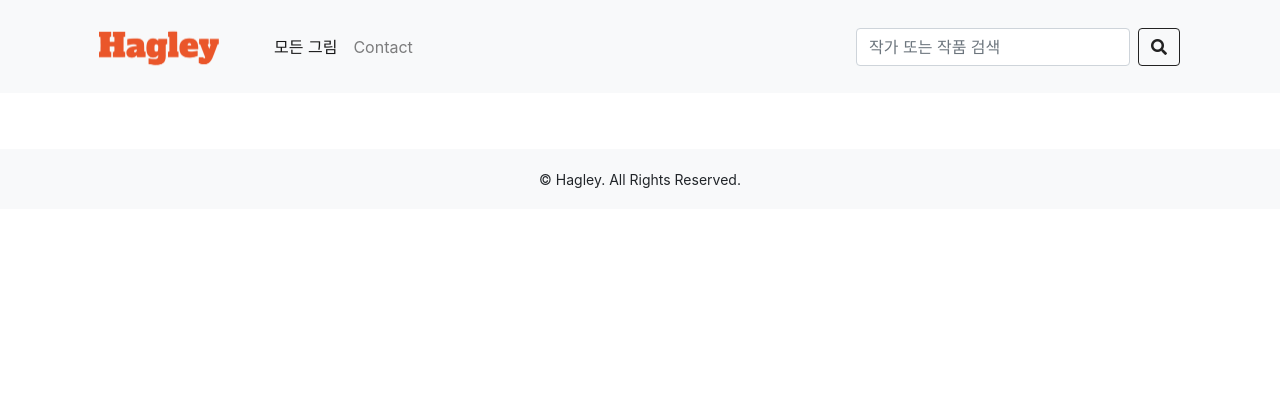
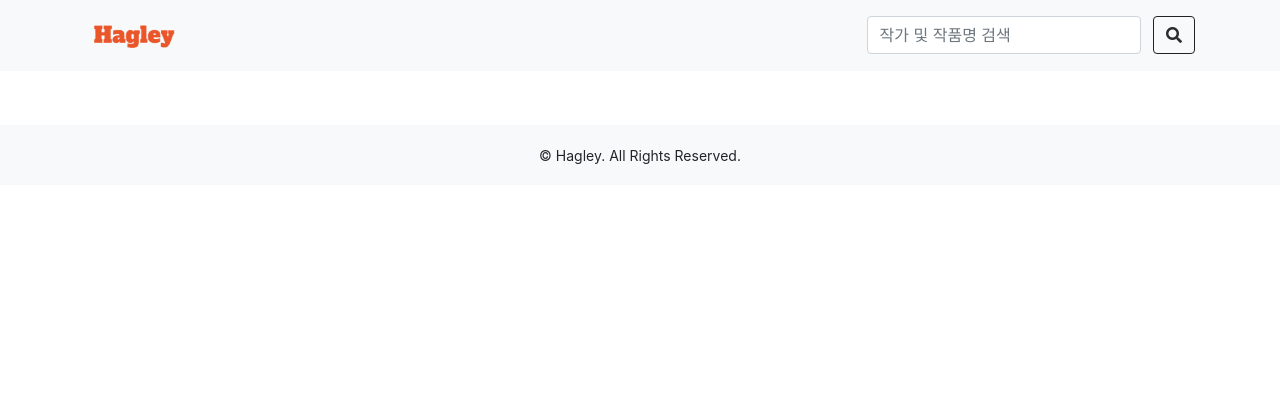
Before and after one commit to SJGeeKo/project_hg, a Django app: template shop/templates/shop/paintings.html in a window 1280 px wide. Shown: the top 420 px of the page. Run offline with Django 3.2, Linux system fonts and the light colour scheme; the template is opened without the code that fills it, so the values that code supplies are empty; some libraries are stand-ins or nearby versions.

Commit message:
Navbar 디자인/기능 변경, header 삭제, 각종 요소들 배치 변경, 판매문의 및 상품정보 Email 제대로 동작하도록 변경

```diff
--- a/config/settings/base.py
+++ b/config/settings/base.py
@@ -149,7 +149,11 @@ MEDIA_URL = '/media/'
 MEDIA_ROOT = os.path.join(BASE_DIR, 'media')
 
 # Email Settings
-EMAIL_BACKEND = 'django.core.mail.backends.console.EmailBackend'
+EMAIL_HOST = 'smtp.mailgun.org'
+EMAIL_PORT = 587
+EMAIL_HOST_USER = 'postmaster@hagley.co.kr'
+EMAIL_HOST_PASSWORD = get_secret("EMAIL_HOST_PASSWORD")
+EMAIL_USE_TLS = True
 
 # Crispy Form
 CRISPY_TEMPLATE_PACK = 'bootstrap4'
--- a/config/static/css/custom.css
+++ b/config/static/css/custom.css
@@ -1,11 +1,14 @@
-/***** Base ****/
-.fixed_nav_pad {
-    padding-top: 115.25px;
-}
-
 /**** Navbar ****/
 .navbar {
     margin-bottom: 20px;
+}
+
+.my-navbar {
+    transition: top 0.3s;
+}
+
+.brand-logo {
+    width: 100px;
 }
 
 .btn-outline-success {
@@ -26,6 +29,78 @@
     margin-left: 15px;
 }
 
+#navbar-search-modal {
+    width: 100%;
+}
+
+#navbar-search-modal .modal-dialog {
+    margin: 60px 0 0 0;
+    padding-bottom: 0;
+}
+
+#navbar-search-modal .modal-content {
+    border: none;
+    border-radius: 0;
+    height: 46px;
+}
+
+#navbar-search-modal .modal-body {
+    padding: 0;
+    border-bottom: 0;
+}
+
+#navbar-search-modal input,
+#navbar-search-modal .input-group-addon {
+    border-radius: 0;
+}
+
+#navbar-search-modal .btn-search {
+    height: 46px;
+    width: 50px;
+    padding: 0.5em;
+    border-radius: 0;
+}
+
+#navbar-search-modal .btn,
+#navbar-search-modal input {
+    border: none;
+    color: #246A73;
+}
+
+#navbar-search-modal input {
+    background-color: #F0F0F0;
+}
+
+#navbar-search-modal .btn {
+    background-color: #E1E1E1;
+}
+
+.arrow-up {
+    width: 0;
+    height: 0;
+    margin-left: 0%;
+    margin-top: -6px;
+    border-left: 6px solid transparent;
+    border-right: 6px solid transparent;
+    border-bottom: 6px solid #E1E1E1;
+}
+
+.form-control-lg {
+    height: 46px !important;
+}
+
+.fa-search {
+    color: #2C2C2C !important;
+}
+
+#search-form-xs {
+    display: none;
+}
+
+#search-form-lg {
+    display: block;
+}
+
 /**** Footer ****/
 .footer {
     margin-top: 10px;
--- a/config/templates/base.html
+++ b/config/templates/base.html
@@ -13,9 +13,8 @@
     <title>{% block title %}{% endblock %}</title>
 </head>
 <body>
-    {% include "header.html" %}
     {% include "navbar.html" %}
-    <div class="container fixed_nav_pad">
+    <div class="container">
         {% block content %}
         {% endblock %}
     </div>
@@ -28,5 +27,17 @@
     <script src="{% static 'assets/js/slick.min.js' %}"></script>
     {% block js %}
     {% endblock %}
+    <script>
+        var prevScrollpos = window.pageYOffset;
+        window.onscroll = function() {
+            var currentScrollPos = window.pageYOffset;
+            if (prevScrollpos > currentScrollPos) {
+            document.getElementById("navbar").style.top = "0";
+            } else {
+            document.getElementById("navbar").style.top = "-70.828px";
+            }
+            prevScrollpos = currentScrollPos;
+        }
+    </script>
 </body>
 </html>
--- a/config/templates/header.html
+++ /dev/null
@@ -1,6 +0,0 @@
-{% load staticfiles %}
-<header>
-    <div class="container fixed-top">
-        <a href="{% url 'shop:allPaintings' %}"><img src="{% static 'img/hagley_logo.png' %}" alt="logo" height="50px"></a>
-    </div>
-</header>
--- a/config/templates/navbar.html
+++ b/config/templates/navbar.html
@@ -1,29 +1,31 @@
 {% load staticfiles %}
-<nav class="navbar navbar-expand-lg navbar-light bg-light my-navbar fixed-top">
+<nav class="navbar sticky-top navbar-light bg-light my-navbar" id="navbar">
     <div class="container">
-        <a class="navbar-brand" href="{% url 'shop:allPaintings' %}"><img src="{% static 'img/hagley_logo.png' %}" alt="logo" width="150px"></a>
-        <button class="navbar-toggler my_toggler" type="button" data-toggle="collapse" data-target="#navbarSupportedContent"
-            aria-controls="navbarNav" aria-expanded="false" aria-label="Toggle navigation">
-            <span class="navbar-toggler-icon"></span>
-        </button>
-
-        <div class="container">
-            <div class="collapse navbar-collapse" id="navbarSupportedContent">
-                <ul class="navbar-nav mr-auto">
-                    <li class="nav-item active">
-                        <a class="nav-link" href="#">모든 그림</a>
-                    </li>
-                    <li class="nav-item">
-                        <a class="nav-link" href="#">Contact</a>
-                    </li>
-                </ul>
-                <form class="form-inline my-2 my-lg-0" action="{% url 'search:searchResult' %}" method="GET">
-                    {% csrf_token %}
-                    <input class="form-control mr-sm-2" type="search" placeholder="작가 또는 작품 검색" aria-label="Search"
-                        name="q">
-                    <button class="btn btn-outline-success my-2 my-sm-0" type="submit"><i class="fas fa-search"></i></button>
-                </form>
+        <a class="navbar-brand" href="{% url 'shop:allPaintings' %}"><img class="brand-logo" src="{% static 'img/hagley_logo.png' %}" alt="logo"></a>
+        <a href="#" class="btn navbar-search hidden-md hidden-lg" data-toggle="modal" data-target="#navbar-search-modal" id="search-form-xs"><i class="fa fa-search" aria-hidden="true"></i></a>
+        <form class="form-inline my-2 my-lg-0" id="search-form-lg" action="{% url 'search:searchResult' %}" method="GET">
+            {% csrf_token %}
+            <input class="form-control mr-sm-2" type="search" placeholder="작가 및 작품명 검색" name="q">
+            <button class="btn btn-outline-success my-2 my-sm-0" type="submit"><i class="fa fa-search" aria-hidden="true"></i></button>
+        </form>
+    </div>
+</nav>
+<!-- Modal -->
+<div class="modal fade" id="navbar-search-modal" tabindex="-1" role="dialog" aria-labelledby="Search">
+        <div class="modal-dialog modal-lg pull-right" role="document">
+            <div class="modal-content">
+                <div class="modal-body">
+                    <form action="{% url 'search:searchResult' %}" method="GET">
+                        {% csrf_token %}
+                        <div class="input-group">
+                            <input type="text" class="form-control form-control-lg" placeholder="작가 및 작품명 검색" name="q">
+                            <span class="input-group-btn">
+                                <div class="arrow-up"></div>
+                                <button class="btn btn-default btn-lg btn-search" type="submit">OK</button>
+                            </span>
+                        </div>
+                    </form>
+                </div>
             </div>
         </div>
     </div>
-</nav>
--- a/mail/urls.py
+++ b/mail/urls.py
@@ -5,5 +5,5 @@ app_name = 'mail'
 
 urlpatterns = [
     path('sendEmail/', views.sendEmail, name='sendEmail'),
-    path('<int:painting_id>/sendBrochure/', views.sendBrochure, name='send_brochure'),
+    path('<slug:painting_slug>/sendBrochure/', views.sendBrochure, name='send_brochure'),
 ]
--- a/shop/templates/shop/paintings.html
+++ b/shop/templates/shop/paintings.html
@@ -15,8 +15,8 @@
                 <img src="{{painting.image.url}}">
                 <div class="main-description">
                     <h5>{{painting.name}}</h5>
+                    <p>{{painting.material}}</p>
                     <p>{{painting.painter.name}}</p>
-                    <p>{{painting.material}}</p>
                     <p>₩ {{painting.price|intcomma}}</p>
                 </div>
             </a>
```
Also changed, not shown: other parts of config/static/css/custom.css (+35 -34 lines), artist/templates/artist/detail.html (+3 -5 lines), mail/views.py (+13 -9 lines), shop/templates/shop/detail.html (+2 -7 lines), 1 other file.
